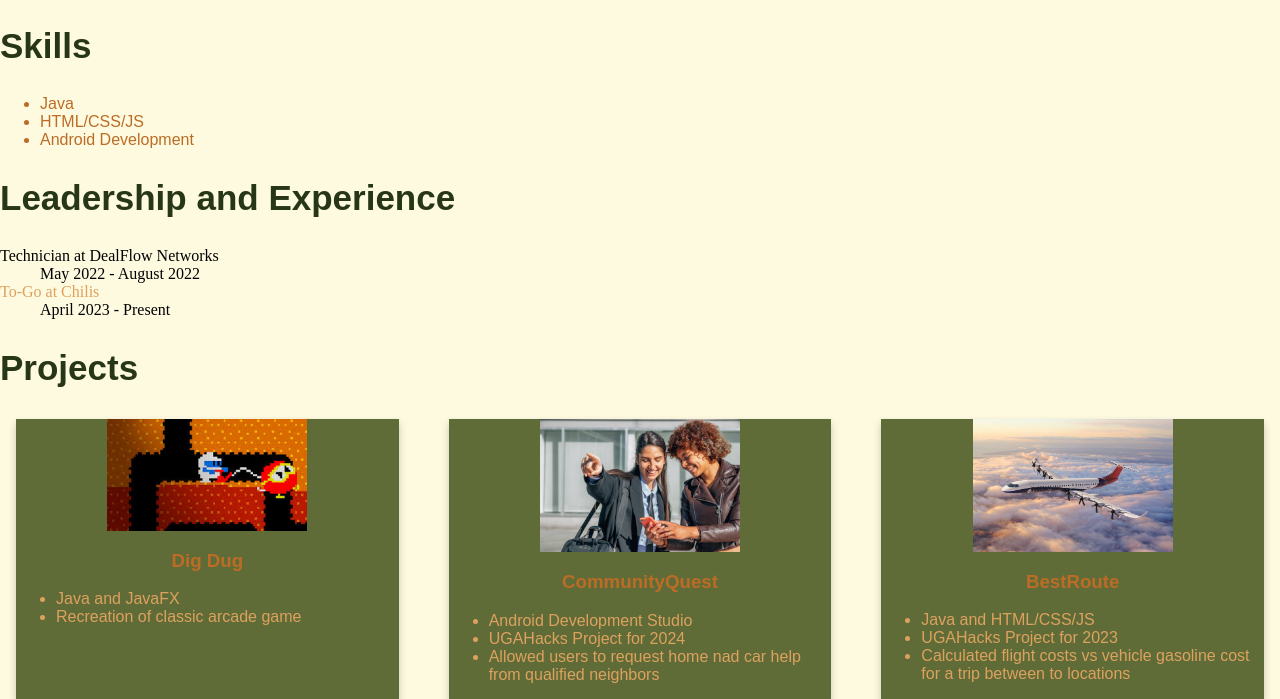
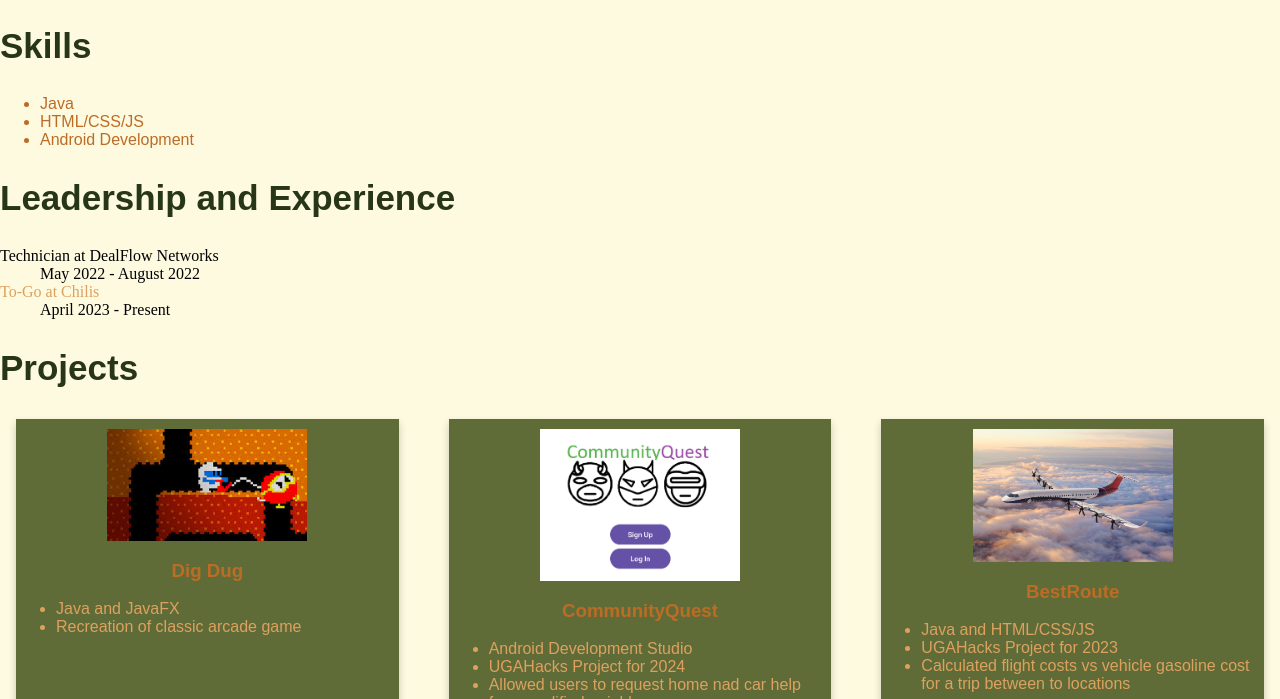
Before and after one commit to JacksonLGreer/cv, a plain HTML site: page index.html in a window 1280 px wide. Shown: the part 871-1570 px from the top of the page. Drawn offline with Linux system fonts and the light colour scheme.

Commit message:
added pic for comQuest

```diff
--- a/css/style.css
+++ b/css/style.css
@@ -107,6 +107,7 @@ a:hover {
     display: block;
     margin-left: auto;
     margin-right: auto;
+    margin-top: 10px;
 }
 
 .card > h3 {
--- a/index.html
+++ b/index.html
@@ -60,7 +60,7 @@
                 </ul>
             </div>
             <div class="card">
-                <img src="images/help.jpg" alt="help" width="200">
+                <img src="images/comquest.png" alt="help" width="200">
                 <h3> CommunityQuest </h3>
                 <ul>
                     <li> Android Development Studio </li>
```
Also changed, not shown: images/comquest.PNG (added).
